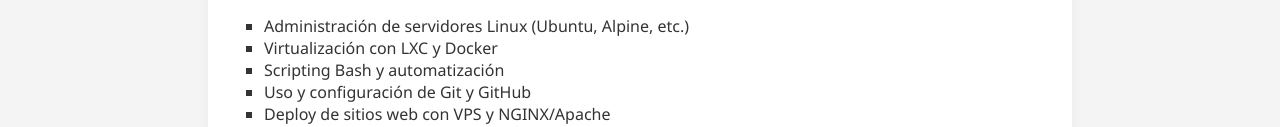
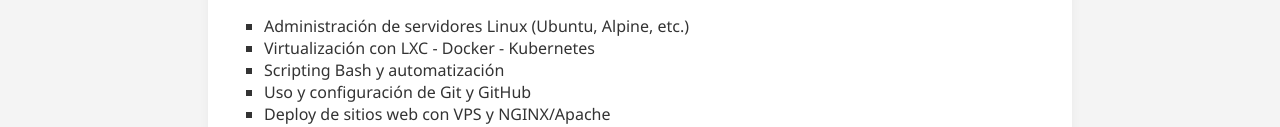
Before and after one commit to AMOlmedo/Adrian-Olmedo, a plain HTML site: page index.html in a window 1280 px wide. Shown: the part 768-895 px from the top of the page. Drawn offline with Linux system fonts and the light colour scheme.

Commit message:
actualizando web

```diff
--- a/index.html
+++ b/index.html
@@ -26,7 +26,7 @@
     <header>
       <img src="img/foto-cv.png" alt="Foto de Adrián" class="mi_foto" />
       <h1>Adrián Olmedo</h1>
-      <h2>SysAdmin | DevOps | Cloud  Infrastructure</h2>
+      <h2>SysAdmin | DevOps | Cloud Infrastructure</h2>
     </header>
 
     <section id="about" class="about">
@@ -41,7 +41,7 @@
       <h3>Habilidades</h3>
       <ul>
         <li>Administración de servidores Linux (Ubuntu, Alpine, etc.)</li>
-        <li>Virtualización con LXC y Docker</li>
+        <li>Virtualización con LXC - Docker - Kubernetes</li>
         <li>Scripting Bash y automatización</li>
         <li>Uso y configuración de Git y GitHub</li>
         <li>Deploy de sitios web con VPS y NGINX/Apache</li>
```
